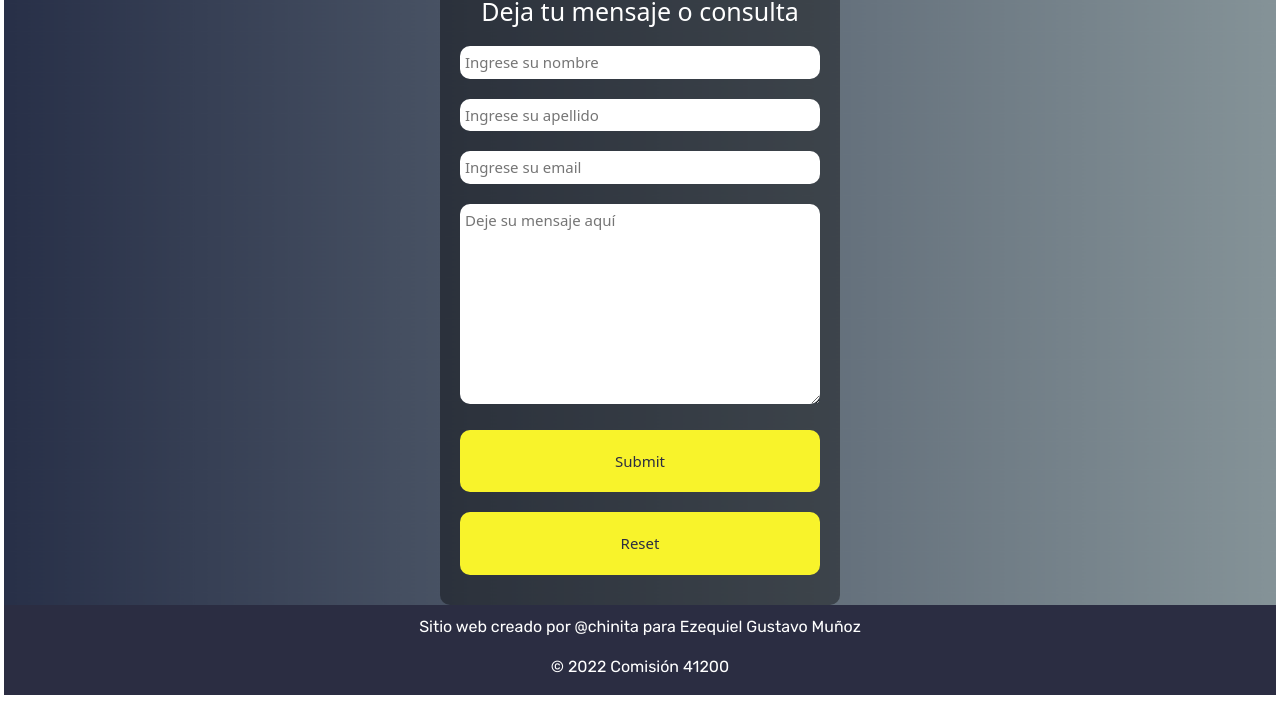
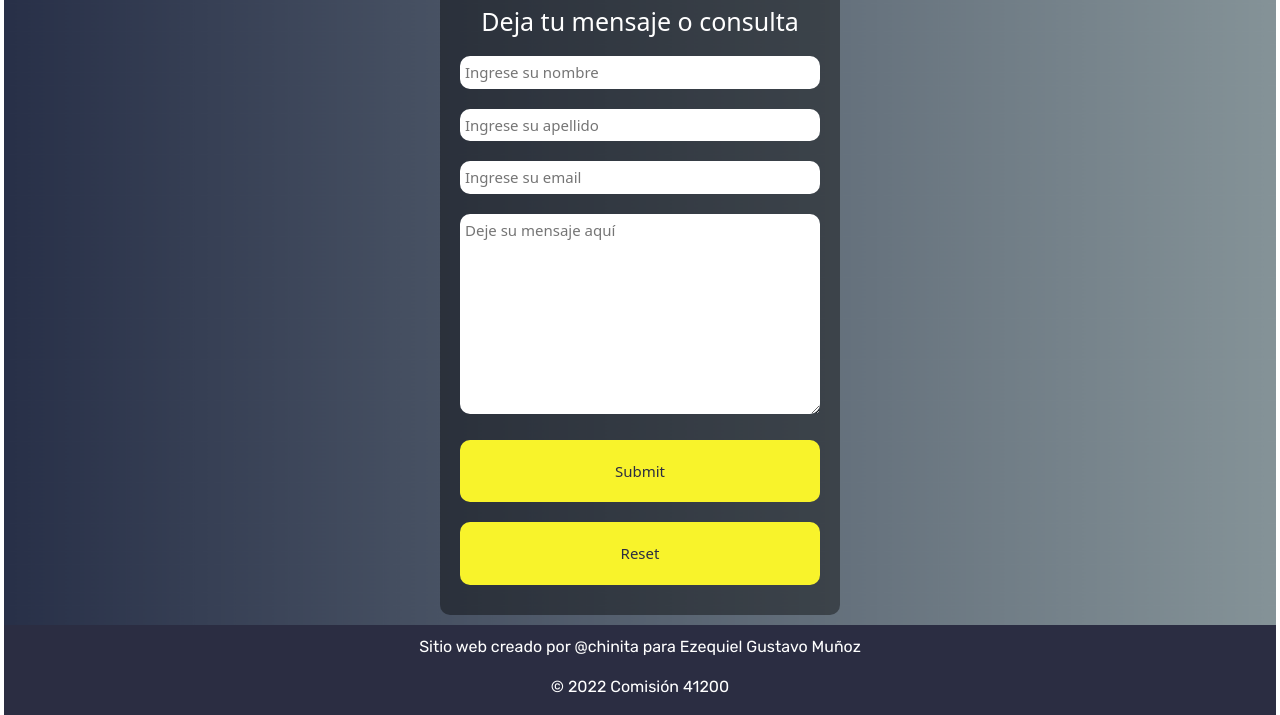
Before and after one commit to rochipatrone/proyecto-final-desarrollo-web, a website: page paginas/contacto.html in a window 1280 px wide. Shown: the part 128-843 px from the top of the page. Drawn offline with nearby package versions, Linux system fonts and the light colour scheme.

Commit message:
agregando animaciones y dando formato a la pagina contacto

```diff
--- a/paginas/contacto.html
+++ b/paginas/contacto.html
@@ -57,7 +57,7 @@
 
     <section class="seccionFormulario fondoPaginas ">
 
-            <form>
+        <form class="animate__animated animate__pulse">
             <h2 class="tituloFormulario">Deja tu mensaje o consulta</h2>
             <input type="text" name="nombre" placeholder="Ingrese su nombre">
             <input type="text" name="apellido" placeholder="Ingrese su apellido">
--- a/scss/_contacto.scss
+++ b/scss/_contacto.scss
@@ -1,3 +1,6 @@
+   .seccionFormulario {
+       padding-top: 10px;
+       padding-bottom: 10px;
 
        form {
            width: 400px;
@@ -40,6 +43,7 @@
                padding: 20px;
            }
        }
+   }
 
    @media (max-width: 400px) {
        form {
```
Also changed, not shown: css/style.css. Lines whose indentation alone changed are shown as unchanged.
